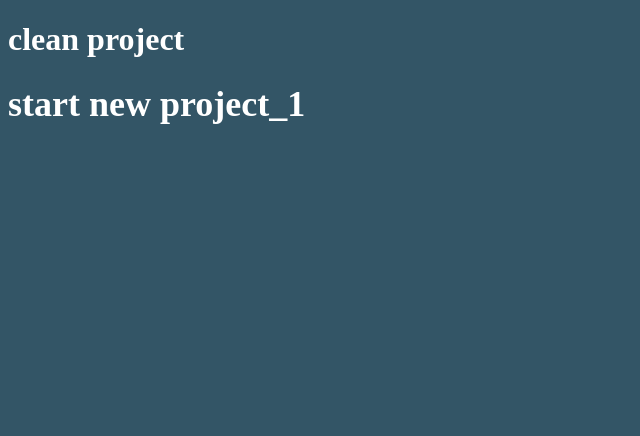
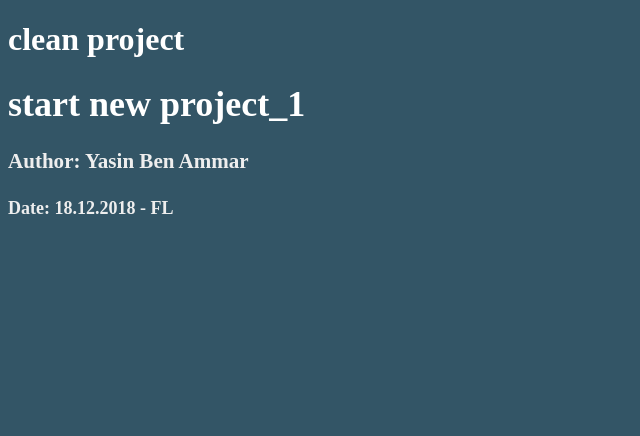
Before and after one commit to benammar-dev/hausCarsta, a website: page index.html in a window 1280 px wide. Shown: the whole page, without its empty margins (0-640 px from the left). Drawn offline with Linux system fonts and the light colour scheme.

Commit message:
added subheader to project

```diff
--- a/index.html
+++ b/index.html
@@ -13,6 +13,8 @@
 
         <div class="body-wrapper">
           <h1>start new project_1</h1>
+          <h3>Author: Yasin Ben Ammar</h3>
+          <h4>Date: 18.12.2018 - FL</h4>
         </div>
      </div>
    </body>
```
